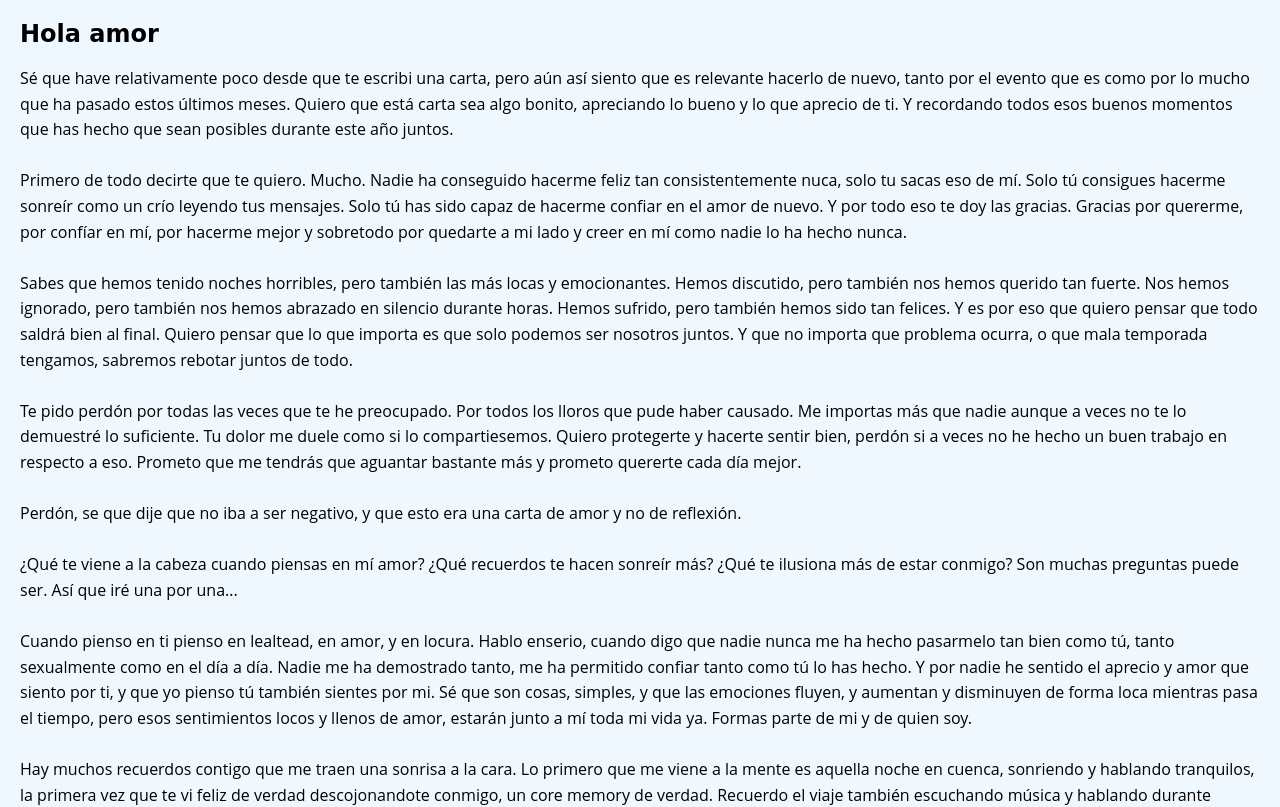
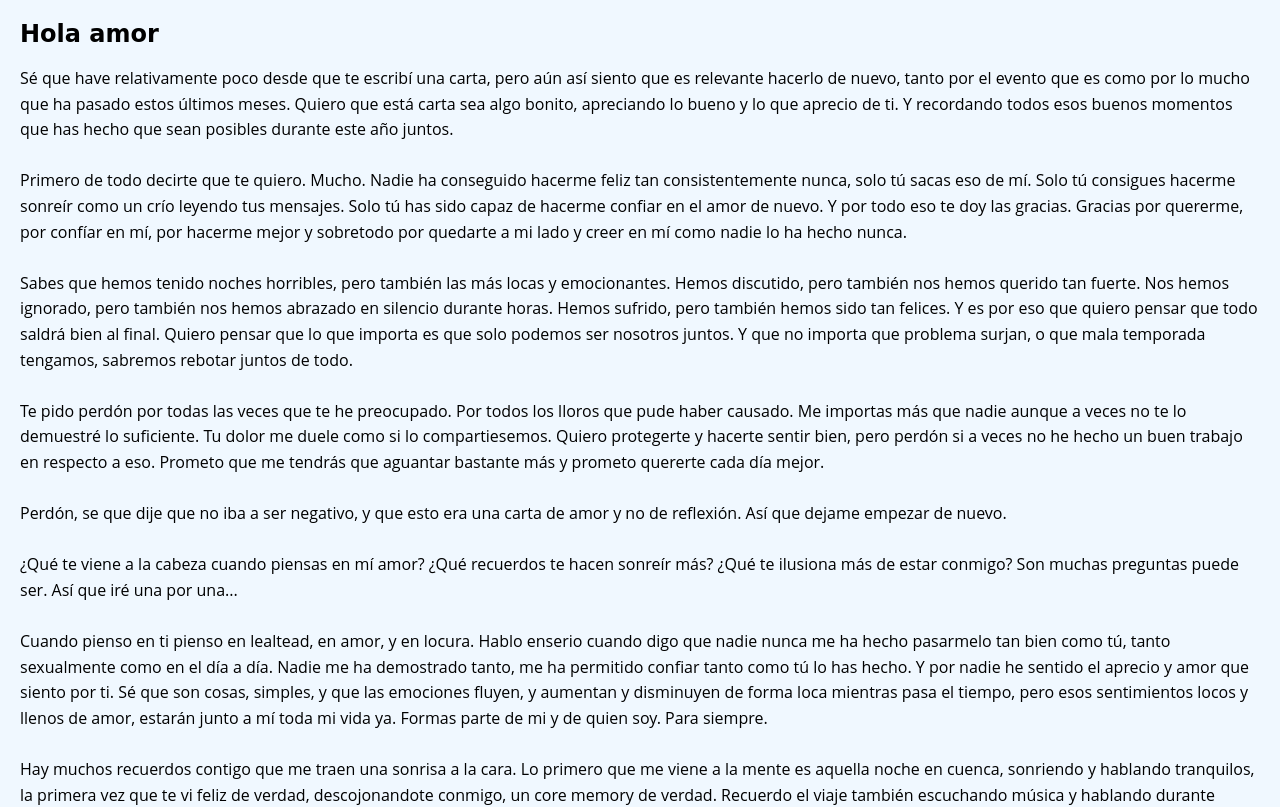
Before and after one commit to samuelhg200/1year, a plain HTML site: page statement.html in a window 1280 px wide. Shown: the top 807 px of the page. Drawn offline with Linux system fonts and the light colour scheme.

Commit message:
Update statement.html

```diff
--- a/statement.html
+++ b/statement.html
@@ -74,23 +74,23 @@
         <h2>Hola amor</h2>
         <br>
         <p>
-            Sé que have relativamente poco desde que te escribi una carta, pero aún así siento que es relevante hacerlo de nuevo, tanto por el evento que es como por lo mucho que ha pasado estos últimos meses. Quiero que está carta sea algo bonito, apreciando lo bueno y lo que aprecio de ti. Y recordando todos esos buenos momentos que has hecho que sean posibles durante este año juntos.
+            Sé que have relativamente poco desde que te escribí una carta, pero aún así siento que es relevante hacerlo de nuevo, tanto por el evento que es como por lo mucho que ha pasado estos últimos meses. Quiero que está carta sea algo bonito, apreciando lo bueno y lo que aprecio de ti. Y recordando todos esos buenos momentos que has hecho que sean posibles durante este año juntos.
             <br><br>
-            Primero de todo decirte que te quiero. Mucho. Nadie ha conseguido hacerme feliz tan consistentemente nuca, solo tu sacas eso de mí. Solo tú consigues hacerme sonreír como un crío leyendo tus mensajes. Solo tú has sido capaz de hacerme confiar en el amor de nuevo. Y por todo eso te doy las gracias. Gracias por quererme, por confíar en mí, por hacerme mejor y sobretodo por quedarte a mi lado y creer en mí como nadie lo ha hecho nunca.
+            Primero de todo decirte que te quiero. Mucho. Nadie ha conseguido hacerme feliz tan consistentemente nunca, solo tú sacas eso de mí. Solo tú consigues hacerme sonreír como un crío leyendo tus mensajes. Solo tú has sido capaz de hacerme confiar en el amor de nuevo. Y por todo eso te doy las gracias. Gracias por quererme, por confíar en mí, por hacerme mejor y sobretodo por quedarte a mi lado y creer en mí como nadie lo ha hecho nunca.
             <br><br>
-            Sabes que hemos tenido noches horribles, pero también las más locas y emocionantes. Hemos discutido, pero también nos hemos querido tan fuerte. Nos hemos ignorado, pero también nos hemos abrazado en silencio durante horas. Hemos sufrido, pero también hemos sido tan felices. Y es por eso que quiero pensar que todo saldrá bien al final. Quiero pensar que lo que importa es que solo podemos ser nosotros juntos. Y que no importa que problema ocurra, o que mala temporada tengamos, sabremos rebotar juntos de todo.
+            Sabes que hemos tenido noches horribles, pero también las más locas y emocionantes. Hemos discutido, pero también nos hemos querido tan fuerte. Nos hemos ignorado, pero también nos hemos abrazado en silencio durante horas. Hemos sufrido, pero también hemos sido tan felices. Y es por eso que quiero pensar que todo saldrá bien al final. Quiero pensar que lo que importa es que solo podemos ser nosotros juntos. Y que no importa que problema surjan, o que mala temporada tengamos, sabremos rebotar juntos de todo.
             <br><br>
-            Te pido perdón por todas las veces que te he preocupado. Por todos los lloros que pude haber causado. Me importas más que nadie aunque a veces no te lo demuestré lo suficiente. Tu dolor me duele como si lo compartiesemos. Quiero protegerte y hacerte sentir bien, perdón si a veces no he hecho un buen trabajo en respecto a eso. Prometo que me tendrás que aguantar bastante más y prometo quererte cada día mejor.
+            Te pido perdón por todas las veces que te he preocupado. Por todos los lloros que pude haber causado. Me importas más que nadie aunque a veces no te lo demuestré lo suficiente. Tu dolor me duele como si lo compartiesemos. Quiero protegerte y hacerte sentir bien, pero perdón si a veces no he hecho un buen trabajo en respecto a eso. Prometo que me tendrás que aguantar bastante más y prometo quererte cada día mejor.
             <br><br>
-            Perdón, se que dije que no iba a ser negativo, y que esto era una carta de amor y no de reflexión.
+            Perdón, se que dije que no iba a ser negativo, y que esto era una carta de amor y no de reflexión. Así que dejame empezar de nuevo.
             <br><br>
             ¿Qué te viene a la cabeza cuando piensas en mí amor? ¿Qué recuerdos te hacen sonreír más? ¿Qué te ilusiona más de estar conmigo? Son muchas preguntas puede ser. Así que iré una por una...
             <br><br>
-            Cuando pienso en ti pienso en lealtead, en amor, y en locura. Hablo enserio, cuando digo que nadie nunca me ha hecho pasarmelo tan bien como tú, tanto sexualmente como en el día a día. Nadie me ha demostrado tanto, me ha permitido confiar tanto como tú lo has hecho. Y por nadie he sentido el aprecio y amor que siento por ti, y que yo pienso tú también sientes por mi. Sé que son cosas, simples, y que las emociones fluyen, y aumentan y disminuyen de forma loca mientras pasa el tiempo, pero esos sentimientos locos y llenos de amor, estarán junto a mí toda mi vida ya. Formas parte de mi y de quien soy.
+            Cuando pienso en ti pienso en lealtead, en amor, y en locura. Hablo enserio cuando digo que nadie nunca me ha hecho pasarmelo tan bien como tú, tanto sexualmente como en el día a día. Nadie me ha demostrado tanto, me ha permitido confiar tanto como tú lo has hecho. Y por nadie he sentido el aprecio y amor que siento por ti. Sé que son cosas, simples, y que las emociones fluyen, y aumentan y disminuyen de forma loca mientras pasa el tiempo, pero esos sentimientos locos y llenos de amor, estarán junto a mí toda mi vida ya. Formas parte de mi y de quien soy. Para siempre.
             <br><br>
-            Hay muchos recuerdos contigo que me traen una sonrisa a la cara. Lo primero que me viene a la mente es aquella noche en cuenca, sonriendo y hablando tranquilos, la primera vez que te vi feliz de verdad descojonandote conmigo, un core memory de verdad. Recuerdo el viaje también escuchando música y hablando durante horas, algo que jamás experimente y de lo que tengo unas ganas infinitas de vivir mil y una veces más. No todo lo bonito son risas y charlas, estar contigo en silencio en la playa, siempre será uno de mis más bonitos y relajantes recuerdos, la pura definición de paz. También me trae una sonrisa recordar como bailabamos en el apartamento, como nos quedamos hablando hasta las tantas tantas noches tanto por texto como recientemente en marina abrazados en la cama. Todos esos recuerdos me hacen tan feliz y a la vez me traen ganas de llorar, porque me da tanto miedo no vivirlo otra vez amor. Estoy seguro que te sientes igual.
+            Hay muchos recuerdos contigo que me traen una sonrisa a la cara. Lo primero que me viene a la mente es aquella noche en cuenca, sonriendo y hablando tranquilos, la primera vez que te vi feliz de verdad, descojonandote conmigo, un core memory de verdad. Recuerdo el viaje también escuchando música y hablando durante horas, algo que jamás experimenté y de lo que tengo unas ganas infinitas de vivir mil y una veces más. No todo lo bonito son risas y charlas, estar contigo en silencio en la playa siempre será uno de mis más bonitos y relajantes recuerdos, la pura definición de paz. También me trae una sonrisa recordar como bailabamos en el apartamento, como nos quedamos hablando hasta las tantas todas esas noches, tanto por texto como recientemente en marina abrazados en la cama. Todos esos recuerdos me hacen tan feliz y a la vez me dan ganas de llorar, porque me da tanto miedo no vivirlo otra vez amor. Estoy seguro que te sientes igual.
             <br><br>
-            Por último quería hablar de lo que me ilusiona de estar contigo. Creó que te esperas otras cosas, pero... Que me estornudes así cute. Que me llores con una peli para burlarme un poquito de ti mientras te consuelo. Que me pidas un abrazo y apoyes tu cabecita en mi pecho. Sentirte encima mía otra vez, mientras me acaricias el pelo. Que te pongas celosita por la mayor tontería y que me sonrías de esa forma que tienes cuando te de besitos para calmarte. Que me pidas de recompensa un beso cuando acabas tu set. Que necesites un te quiero en lugar de un también. Hablar contigo mañana, por siempre. Todo ese me ilusiona tanto amor. Lo quiero mañana, y pasado, por siempre. Así que porfa consigamos que dure para siempre.
+            Por último quería hablar de lo que me ilusiona de estar contigo. Creó que te esperas otras cosas, pero bueno... Que me estornudes así cute. Que me llores con una peli para burlarme un poquito de ti mientras te consuelo. Que me pidas un abrazo y apoyes tu cabecita en mi pecho. Sentirte encima mía otra vez mientras me acaricias el pelo. Que te pongas celosita por la mayor tontería y que me sonrías de esa forma que tienes cuando te de besitos para calmarte. Que me pidas de recompensa un beso cuando acabas tu set. Que necesites un te quiero en lugar de un también. Hablar contigo mañana, por siempre. Todo eso me ilusiona tanto amor. Lo quiero mañana, y pasado, por siempre. Así que porfa consigamos que dure.
             <br><br>
             Gracias por quererme como nadie lo hizo nunca. Gracias por estar a mi lado.
             <br><br>
```
